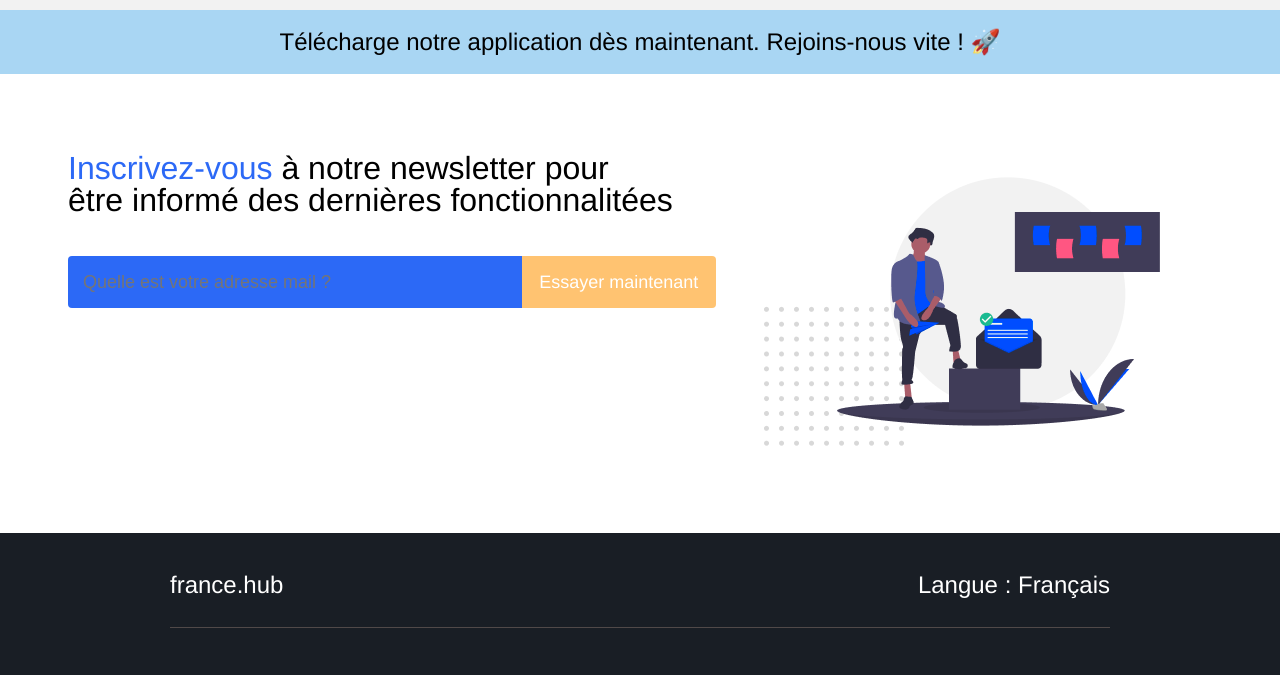
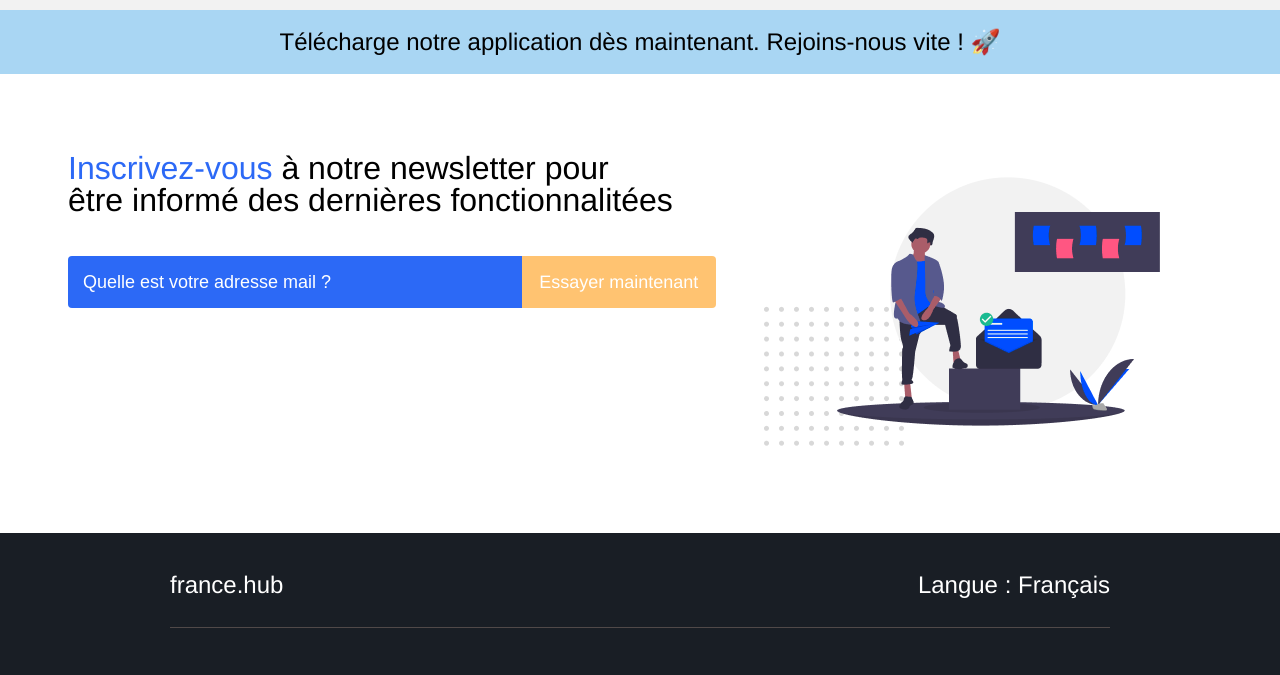
Before and after one commit to AlexisLELEU/Alexa_project_landing, a plain HTML site: page index.html in a window 1280 px wide. Shown: the part 2070-2745 px from the top of the page. Drawn offline with nearby package versions, Linux system fonts and the light colour scheme.

Commit message:
change input placeholder color

```diff
--- a/style/components/_email.scss
+++ b/style/components/_email.scss
@@ -36,6 +36,10 @@
 				box-sizing: border-box;
 				border-radius: 4px 0 0 4px;
 				font-size: 18px;
+
+				&::placeholder {
+					color: $white;
+				}
 			}
 
 			&__submit {
```
Also changed, not shown: style/style.css, 1 other file.
